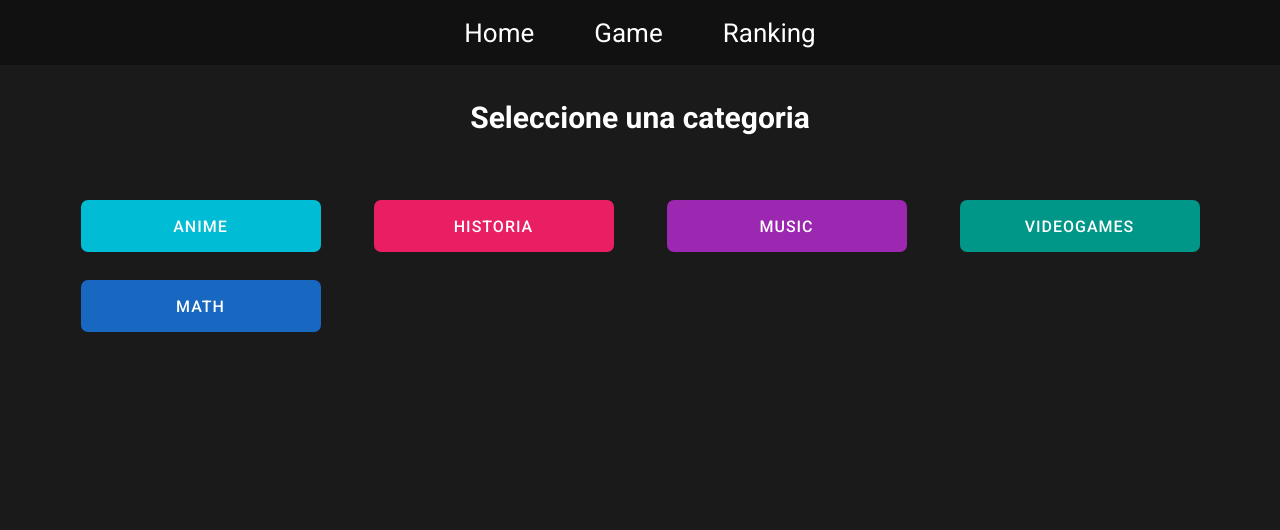
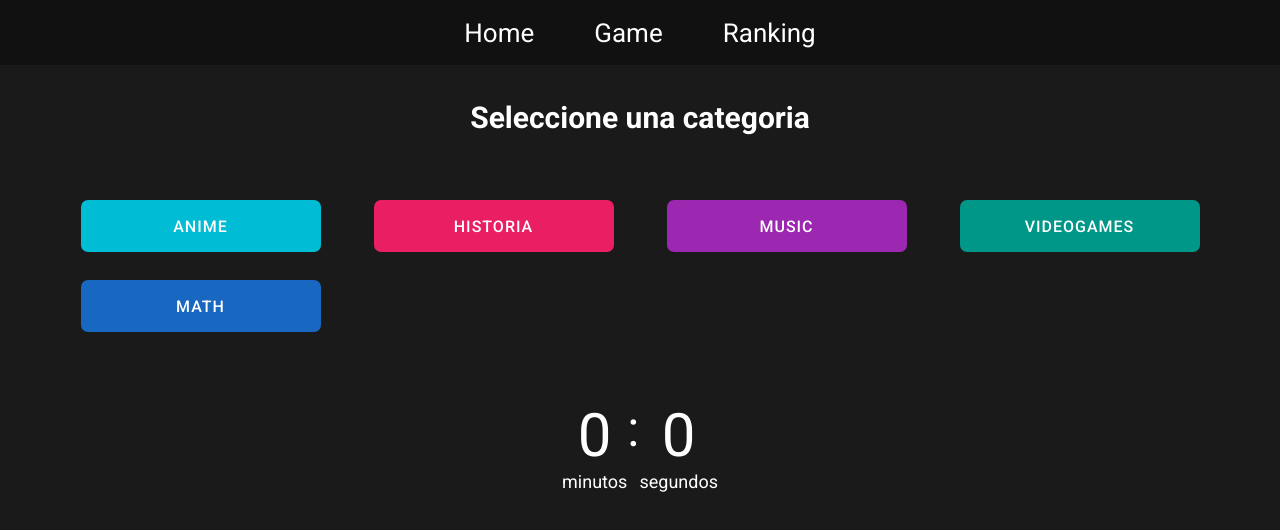
Before and after one commit to N-Ignacio-Bouffanais/trivia-vue-ts, a Vue app: page /game in a window 1280 px wide. Shown: the top 530 px of the page. Built offline with nearby package versions, Linux system fonts and the light colour scheme.

Commit message:
I have to find out if I use settimeout or setInterval to do the timer

```diff
--- a/src/components/Timer.vue
+++ b/src/components/Timer.vue
@@ -1,9 +1,45 @@
 <script lang="ts" setup>
+import { ref } from 'vue';
+
+let minutes = ref(0)
+let seconds = ref(0);
+
+// setInterval(()=> {
+//     const currDate = new Date();
+//     const launchTime = launchDate - currDate;
+
+//     seconds.value = parseInt( launchTime / 1000 );
+
+// })
+
 </script>
 <template>
-    <div>
-
+    <div class="Timer_container">
+        <div class="minutos">
+            <p class="displays">{{ minutes }}</p>
+            <p>minutos</p>
+        </div>
+        <span>:</span>
+        <div class="segundos">
+            <p class="displays">{{ seconds }}</p>
+            <p>segundos</p>
+        </div>
     </div>
 </template>
 <style lang="scss">
+.Timer_container {
+    color: white;
+    display: flex;
+    justify-content: center;
+    p {
+        font-size: 1.8rem;
+    }
+    span{
+        font-size: 5rem;
+    }
+    .displays {
+        font-size: 6rem;
+        text-align: center;
+    }
+}
 </style>
--- a/src/views/GameView.vue
+++ b/src/views/GameView.vue
@@ -3,6 +3,7 @@ import { ref, unref } from "vue";
 import Question from "../components/Question.vue";
 import Alternative from "../components/Alternative.vue";
 import ArrowsBtn from "../components/ArrowsBtn.vue";
+import Timer from "../components/Timer.vue";
 import { useCounterStore } from "../stores/counter";
 const counterStore = useCounterStore();
 
@@ -72,6 +73,7 @@ const Music = () => {
         MATH
       </button>
     </div>
+    <Timer />
   </div>
 </template>
 <style scoped lang="scss">
```
